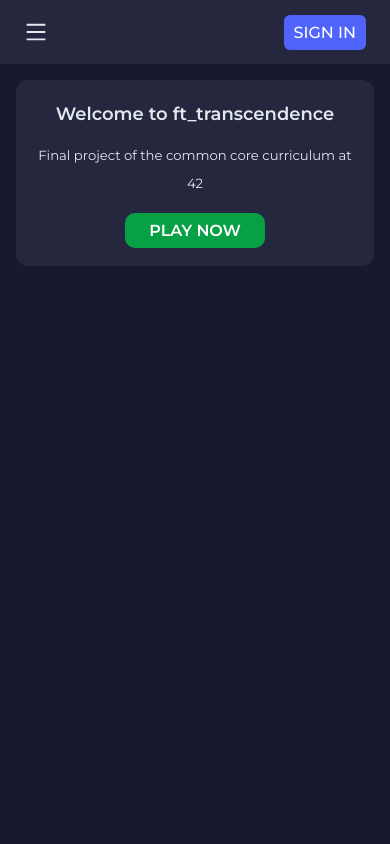
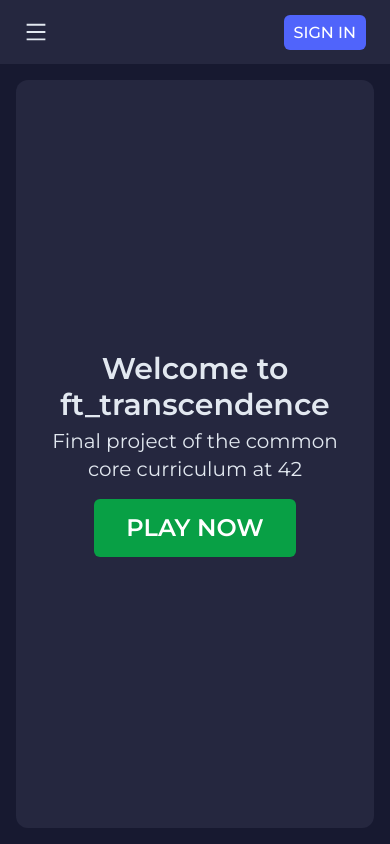
Before and after one commit to fluchtens/42-ft_transcendence, a React (Vite) app in the folder frontend/: page / in a window 390 px wide. Built offline with nearby package versions, Linux system fonts and the light colour scheme; no server answers.

Commit message:
fix home page size

```diff
--- a/frontend/src/layouts/layout/Layout.module.scss
+++ b/frontend/src/layouts/layout/Layout.module.scss
@@ -10,7 +10,6 @@
     display: flex;
 
     main {
-      // margin: auto;
       padding: 1rem;
       flex-grow: 1;
     }
--- a/frontend/src/pages/home/Home.module.scss
+++ b/frontend/src/pages/home/Home.module.scss
@@ -1,58 +1,50 @@
 @import "../../styles/config.scss";
 
 .container {
-  padding: 2.5rem;
-  border-radius: 1.875rem;
+  min-height: calc(100vh - 10rem);
+  padding: 2rem;
+  flex-direction: column;
+  display: flex;
+  justify-content: center;
+  align-items: center;
+  gap: 1rem;
+  border-radius: $rounded-xl;
   background: $bg-secondary-color;
   text-align: center;
 
-  h1 {
-    margin: 0;
-    font-size: 2rem;
-    font-weight: 600;
-  }
+  .title {
+    flex-direction: column;
+    display: flex;
+    align-items: center;
+    gap: 0.25rem;
 
-  h2 {
-    margin: 0.7rem 0 0 0;
-    font-size: 1.125rem;
-    font-weight: 400;
+    h1 {
+      font-size: map-get($text-3xl, font-size);
+      line-height: map-get($text-3xl, line-height);
+      font-weight: $font-semibold;
+    }
+
+    h2 {
+      font-size: map-get($text-xl, font-size);
+      line-height: map-get($text-xl, line-height);
+      font-weight: $font-normal;
+    }
   }
 
   .playButton {
-    margin-top: 1.5rem;
     padding: 0.8rem 2rem;
-    display: inline-block;
-    border-radius: 10px;
+    border-radius: $rounded-md;
     background: #08a045;
-    font-size: 1.5rem;
-    font-weight: 600;
+    transition: background 0.3s ease;
+    font-size: map-get($text-2xl, font-size);
+    line-height: map-get($text-2xl, line-height);
+    font-weight: $font-semibold;
     text-decoration: none;
     text-transform: uppercase;
     color: white;
 
     &:hover {
-      background-color: #6bbf59;
+      background: #6bbf59;
     }
   }
 }
-
-@media (max-width: 768px) {
-  .container {
-    padding: 1.125rem;
-    border-radius: 0.75rem;
-
-    h1 {
-      font-size: 1.125rem;
-    }
-
-    h2 {
-      font-size: 0.825rem;
-    }
-
-    .playButton {
-      margin-top: 1rem;
-      padding: 0.5rem 1.5rem;
-      font-size: 1rem;
-    }
-  }
-}
--- a/frontend/src/pages/home/Home.tsx
+++ b/frontend/src/pages/home/Home.tsx
@@ -4,8 +4,10 @@ import styles from "./Home.module.scss";
 function Home() {
   return (
     <div className={styles.container}>
-      <h1>Welcome to ft_transcendence</h1>
-      <h2>Final project of the common core curriculum at 42</h2>
+      <div className={styles.title}>
+        <h1>Welcome to ft_transcendence</h1>
+        <h2>Final project of the common core curriculum at 42</h2>
+      </div>
       <Link to="/game" className={styles.playButton}>
         Play Now
       </Link>
```
